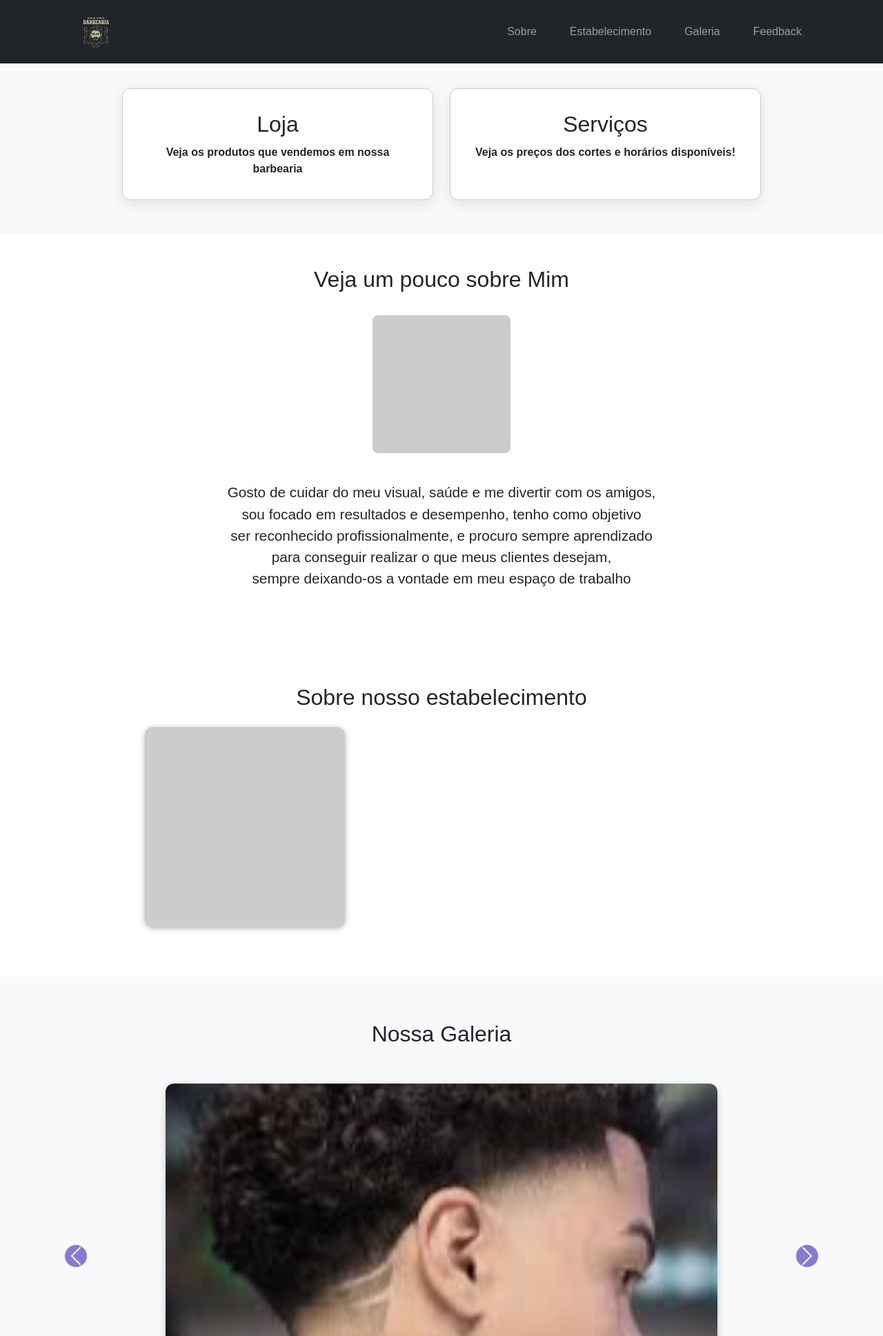
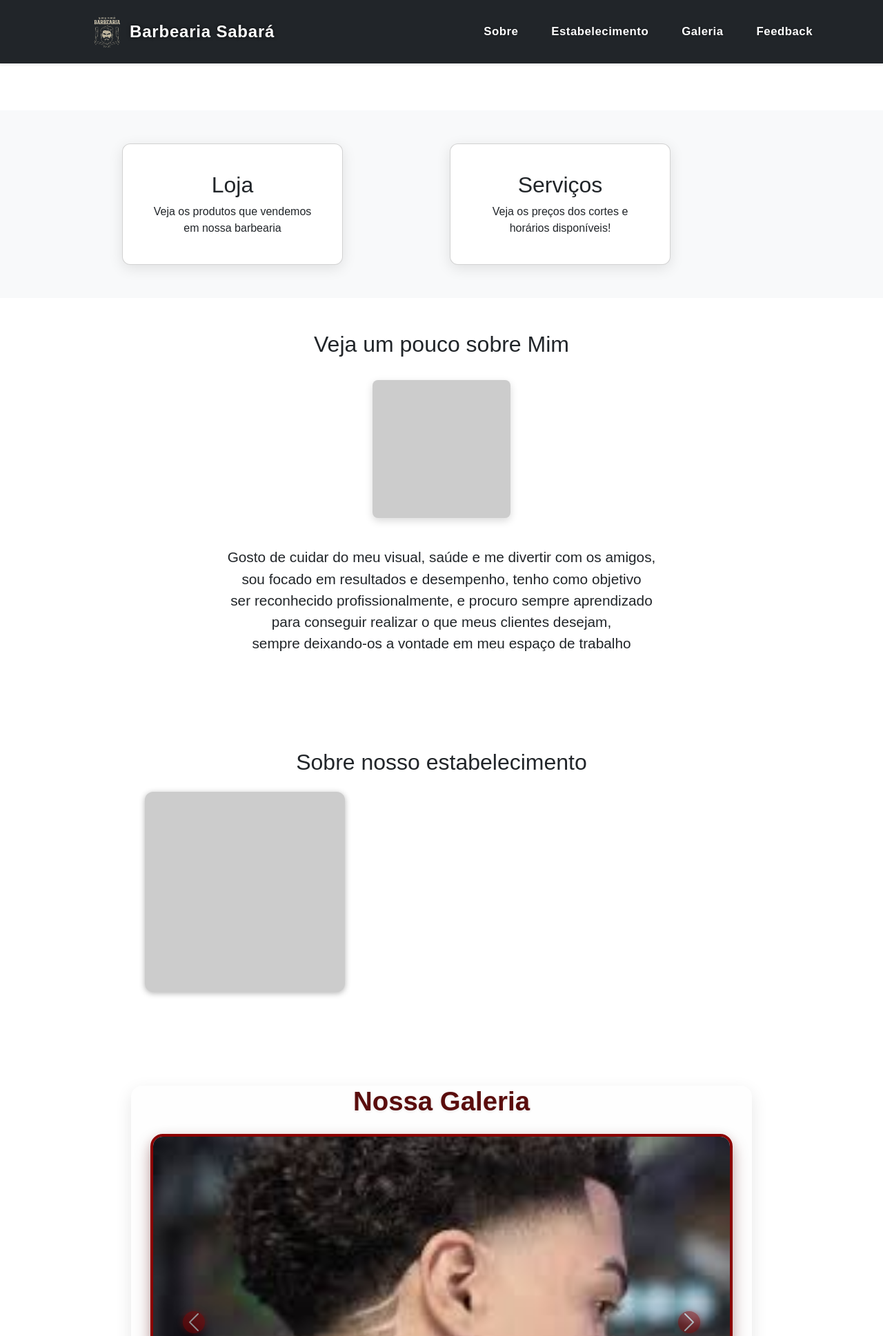
Before and after one commit to JCassimiro2/BarberSabara, a PHP site: page / in a window 1280 px wide. Shown: the top 1937 px of the page at 69% size. Run offline with PHP 8.4, Linux system fonts and the light colour scheme.

Commit message:
ajustando

```diff
--- a/css/style.css
+++ b/css/style.css
@@ -1,58 +1,112 @@
+/* Reset básico e corpo */
 html, body {
-  height: 100%; /* Garante que a altura da página ocupe toda a tela */
+  height: 100%;
   margin: 0;
-}
-
-body {
   font-family: Arial, sans-serif;
-  margin: 0;
-  padding: 0;
   background-color: white;
-  padding-top: 80px; /* ajuste conforme a altura do seu header */
-  min-height: 100vh; /* garante que o body ocupe ao menos a altura total da tela */
+  padding-top: 80px; /* para o header fixo */
+  min-height: 100vh;
   display: flex;
   flex-direction: column;
 }
 
-.logo-img {
-  width: 50px; /* aumenta a largura conforme quiser */
-  height: 50px; /* mantém a proporção */
-  transition: transform 0.3s ease;
-}
-
-.logo-img:hover {
-  transform: scale(1.1); /* efeito zoom ao passar mouse */
-}
-
+/* Cabeçalho fixo */
 header {
   position: fixed;
   top: 0;
   left: 0;
   width: 100%;
+  background-color: #222;
   z-index: 999;
+  box-shadow: 0 2px 6px rgba(0,0,0,0.5);
 }
 
+/* Logo no header */
+.logo-img {
+  width: 50px;
+  height: 50px;
+  transition: transform 0.3s ease;
+  margin-left: 1rem;
+  cursor: pointer;
+}
+.logo-img:hover {
+  transform: scale(1.1);
+}
+
+/* Navegação */
 nav ul {
   list-style: none;
   display: flex;
-  justify-content: space-around;
+  justify-content: center;
   padding: 0;
+  margin: 0;
+  gap: 2rem;
+}
+nav ul li {
   margin: 0;
 }
 
-nav ul li {
-  margin: 0 1em;
+/* Links do menu */
+nav a {
+  color: white;
+  text-decoration: none;
+  padding: 0.5em 1em;
+  font-weight: 600;
+  font-size: 1.1rem;
+  letter-spacing: 0.5px;
+  border-radius: 6px;
+  transition: background-color 0.3s ease, color 0.3s ease, text-shadow 0.3s ease;
+  text-shadow: 0 0 3px rgba(0,0,0,0.6);
+  user-select: none;
 }
 
+/* Logo (não muda no hover) */
+.navbar-brand span {
+  color: #ffffff;
+  font-weight: 700;
+  font-size: 1.4rem;
+  letter-spacing: 0.8px;
+  text-shadow: 0 0 5px rgba(0,0,0,0.7);
+  user-select: none;
+}
+
+/* Hover apenas nos links do menu (exceto logo) */
+.navbar-nav .nav-link:hover,
+nav a:hover {
+  background-color: #8B0000; /* vermelho vinho escuro */
+  color: #fff !important;
+  text-shadow: 0 0 8px #8B0000;
+}
+
+/* Cards de Loja e Serviços */
 .loja-servicos {
   display: flex;
   flex-wrap: wrap;
-  justify-content: space-around;
+  justify-content: center;
   padding: 2em;
-  background-color: #2b2b2b !important; /* Cor de fundo mais clara e com !important */
-  gap: 1em;
+  background-color: #2b2b2b !important;
+  gap: 1.5em;
 }
 
+.card {
+  background: white;
+  border-radius: 12px;
+  box-shadow: 0 5px 20px rgba(0,0,0,0.1);
+  flex: 1 1 300px;
+  max-width: 320px;
+  padding: 1.5em 1em;
+  cursor: pointer;
+  transition: transform 0.3s ease, box-shadow 0.3s ease;
+  text-align: center;
+  user-select: none;
+}
+
+.card:hover {
+  transform: scale(1.07);
+  box-shadow: 0 10px 30px rgba(0,0,0,0.15);
+}
+
+/* Mensagem enviada */
 .mensagem-enviada {
   color: white;
   background-color: #28a745;
@@ -73,14 +127,7 @@ nav ul li {
   100% { opacity: 0; display: none; }
 }
 
-.card {
-  flex: 1 1 45%;
-  background: white;
-  padding: 1em;
-  border: 1px solid #ccc;
-  border-radius: 0.5em;
-}
-
+/* Seções gerais */
 .sobre, .estabelecimento, .mensagem, .galeria {
   padding: 2em;
 }
@@ -105,238 +152,99 @@ nav ul li {
   margin-top: 1em;
 }
 
-.scroll-row {
-  gap: 1rem; /* ajuste como preferir: 1rem, 1.5rem, etc. */
-  display: flex;
-  overflow-x: auto;
-  scroll-snap-type: x mandatory;
-  -webkit-overflow-scrolling: touch;
-  padding-bottom: 1rem;
-}
-
+/* Galeria e carrossel */
 .galeria {
-  text-align: center;
-  background-color: #f8f9fa;
-  padding: 4rem 1rem;
+  max-width: 900px;
+  margin: 4rem auto;
+  padding: 0 1rem;
+  background-color: #fefefe;
+  border-radius: 16px;
+  box-shadow: 0 8px 25px rgba(0,0,0,0.1);
   text-align: center;
 }
 
-.carousel-wrapper {
-  position: relative;
-  overflow: hidden;
-  max-width: 1000px;
-  margin: auto;
+/* Título da Galeria */
+.galeria h2 {
+  font-size: 2.4rem;
+  font-weight: 700;
+  color: #5a0d0d; /* vinho escuro */
+  margin-bottom: 2rem;
+  text-shadow: 0 1px 4px rgba(0,0,0,0.1);
 }
 
+/* Carousel inner */
 .carousel-inner {
-  max-width: 800px; /* largura máxima do carrossel */
+  max-width: 850px;
   margin: 0 auto;
-  border-radius: 12px;
-  overflow: hidden;
-  box-shadow: 0 4px 12px rgba(0, 0, 0, 0.2);
+  border-radius: 20px;
+  overflow: visible;
+  box-shadow: 0 4px 15px rgba(90, 13, 13, 0.15);
 }
 
-.carousel-inner img {
-  max-height: 500px; /* altura máxima da imagem */
-  object-fit: cover;
-  width: 100%;
+/* Cada item do carrossel */
+.carousel-item {
+  padding-bottom: 2rem;
+  transition: transform 0.35s ease, box-shadow 0.35s ease;
+  cursor: pointer;
+  text-align: center;
+  user-select: none;
 }
 
-.carousel {
-  display: flex;
-  gap: 30px;
-  padding: 20px 0;
-  overflow: hidden;
-  scroll-behavior: smooth;
-  justify-content: center;
-  display: flex;
-  overflow: hidden;
-  position: relative;
+/* Imagem dos cortes */
+.corte-img-carousel {
+  width: 100%;
+  max-height: 450px;
+  object-fit: cover;
+  border-radius: 18px;
+  box-shadow: 0 12px 25px rgba(90, 13, 13, 0.3);
+  transition: transform 0.4s ease, filter 0.4s ease;
+  border: 4px solid #8B0000; /* borda vinho */
 }
 
-.carousel-item {
-  transition: transform 0.3s ease-in-out;
+/* Efeito hover nas imagens */
+.carousel-item:hover .corte-img-carousel {
+  transform: scale(1.05);
+  filter: brightness(1.1);
+  box-shadow: 0 18px 40px rgba(90, 13, 13, 0.6);
+  border-color: #5a0d0d;
 }
 
-.carousel-item-next, .carousel-item-prev, .carousel-item.active {
-  transform: scale(1.2); /* Aumenta o item ativo */
+/* Nome do corte */
+.nome-corte-carousel {
+  font-size: 1.3rem;
+  font-weight: 700;
+  color: #5a0d0d;
+  margin-top: 1rem;
+  text-transform: uppercase;
+  letter-spacing: 1.5px;
+  text-shadow: 0 2px 4px rgba(0,0,0,0.15);
 }
 
-.carousel-item-next, .carousel-item-prev {
-  transform: scale(0.8); /* Diminui os itens ao lado */
+/* Botões do carrossel */
+.carousel-control-prev-icon,
+.carousel-control-next-icon {
+  background-color: #8B0000;
+  border-radius: 50%;
+  padding: 12px;
+  box-shadow: 0 0 10px rgba(139, 0, 0, 0.8);
+  transition: background-color 0.3s ease, box-shadow 0.3s ease;
 }
 
-
-.card {
-  min-width: 200px;
-  background: white;
-  border-radius: 12px;
-  box-shadow: 0 5px 20px rgba(0, 0, 0, 0.1);
-  scroll-snap-align: center;
-  flex-shrink: 0;
-  transition: transform 0.3s, transform 0.5s ease-out;
-  text-align: center;
+.carousel-control-prev-icon:hover,
+.carousel-control-next-icon:hover {
+  background-color: #5a0d0d;
+  box-shadow: 0 0 20px rgba(90, 13, 13, 1);
 }
 
-.card img {
-  width: 100%;
-  border-top-left-radius: 12px;
-  border-top-right-radius: 12px;
-  transition: transform 0.3s ease;
+/* Remove escala padrão do Bootstrap para não distorcer */
+.carousel-item-next,
+.carousel-item-prev,
+.carousel-item.active {
+  transform: none !important;
+  opacity: 1 !important;
 }
 
-.card p {
-  margin: 10px 0;
-  font-weight: bold;
-}
-
-.card.active {
-  transform: scale(1.2);
-  z-index: 1;
-}
-
-.card.inactive {
-  transform: scale(0.8);
-  opacity: 0.7;
-}
-
-.carousel-control-prev-icon {
-  background-color: #1600a7 ;
-   border-radius: 50%;
-}
-
-.carousel-control-next-icon {
-  background-color: #1600a7;
-   border-radius: 50%;
-}
-
-.arrow {
-  position: absolute;
-  top: 50%;
-  transform: translateY(-50%);
-  font-size: 2rem;
-  background: rgba(0,0,0,0.5);
-  color: white;
-  border: none;
-  padding: 8px 12px;
-  cursor: pointer;
-  z-index: 1;
-  border-radius: 50%;
-}
-.arrow.left  { left: 10px; }
-.arrow.right { right: 10px; }
-
-.foto {
-  width: 100%;
-  padding-top: 100%;
-  background-color: #dcdcdc;
-  border-radius: 0.5em;
-  position: relative;
-}
-
-.mensagem form {
-  display: flex;
-  flex-direction: column;
-  align-items: center;
-  gap: 1em;
-}
-
-.mensagem input,
-.mensagem textarea {
-  width: 100%;
-  max-width: 400px;
-  padding: 0.5em;
-  border: 1px solid #ccc;
-  border-radius: 4px;
-}
-
-.mensagem button {
-  padding: 0.5em 1.5em;
-  font-size: 1em;
-  background-color: #333;
-  color: white;
-  border: none;
-  border-radius: 4px;
-  cursor: pointer;
-  transition: background 0.3s ease, transform 0.3s ease;
-}
-
-.mensagem button:hover {
-  background-color: #555;
-  transform: scale(1.05); /* Leve aumento no botão */
-}
-
-input, textarea {
-  width: 100%;
-  max-width: 400px;
-  padding: 0.5em;
-}
-
-footer {
-  background: #111;
-  padding: 2em 1em;
-  color: white;
-  margin-top: auto; /* Empurra o footer para o final da tela */
-  width: 100%;
-  position: relative;
-  bottom: 0;
-}
-
-.footer-container {
-  display: flex;
-  flex-wrap: wrap;
-  justify-content: space-between;
-  align-items: center;
-  gap: 1em;
-  max-width: 1000px;
-  margin: 0 auto;
-}
-
-.footer-mensagem {
-  width: 100%;
-  text-align: center;
-  font-size: 1.1em;
-}
-
-.footer-item {
-  flex: 1 1 300px;
-  display: flex;
-  flex-direction: column;
-  align-items: center;
-  justify-content: center;
-  gap: 0.5em;
-  background-color: #2c2c2c;
-  border-radius: 12px;
-  padding: 1em;
-  text-align: center;
-}
-
-.footer-item a {
-  color: white;
-  text-decoration: none;
-  transition: color 0.3s ease, background-color 0.3s ease;
-}
-
-.footer-item a:hover {
-  color: #333;
-  background-color: rgba(255, 255, 255, 0.2); /* Fundo mais suave */
-  text-decoration: underline;
-}
-
-nav a {
-  color: white;
-  text-decoration: none;
-  padding: 0.5em 1em;
-  transition: all 0.3s ease;
-  border-radius: 5px;
-}
-
-nav a:hover {
-  background-color: rgba(255, 255, 255, 0.2); /* Fundo levemente transparente */
-  color: #333;
-  border: 1px solid #ccc;
-}
-
+/* Seções Sobre e Estabelecimento */
 .sobre h2,
 .estabelecimento h2,
 .galeria h2,
@@ -362,21 +271,22 @@ nav a:hover {
   background: #ccc;
   border-radius: 8px;
   flex-shrink: 0;
+  box-shadow: 0 4px 12px rgba(0,0,0,0.15);
 }
 
 .info-sobre {
   flex-grow: 1;
   max-width: 600px;
+  font-size: 1.1rem;
+  line-height: 1.5;
 }
 
 .Sobre-mim {
-  text-align: center;
   font-size: 1.3em;
   margin: 2em 0;
 }
 
 .titulo-centro {
-  text-align: center;
   font-size: 1.8em;
   margin-bottom: 1em;
 }
@@ -439,99 +349,115 @@ section {
   margin-top: 10px;
 }
 
-.card {
-  transition: transform 0.3s ease; /* Suaviza a transição */
+/* Botão e formulário feedback */
+.mensagem form {
+  display: flex;
+  flex-direction: column;
+  align-items: center;
+  gap: 1em;
 }
 
-.card:hover {
-  transform: scale(1.05); /* Cresce o serviço quando passar o mouse */
+.mensagem input,
+.mensagem textarea {
+  width: 100%;
+  max-width: 400px;
+  padding: 0.5em;
+  border: 1px solid #ccc;
+  border-radius: 4px;
 }
 
-.card:active {
-  transform: scale(1.05); /* Mantém o tamanho maior quando clicado */
+.mensagem button {
+  padding: 0.5em 1.5em;
+  font-size: 1em;
+  background-color: #333;
+  color: white;
+  border: none;
+  border-radius: 4px;
+  cursor: pointer;
+  transition: background 0.3s ease, transform 0.3s ease;
 }
 
-#nova-secao {
-  display: none;
-  opacity: 0;
-  transition: opacity 0.5s ease;
-  padding: 40px;
-  text-align: center;
-  background-color: #f8f9fa;
+.mensagem button:hover {
+  background-color: #555;
+  transform: scale(1.05);
 }
 
-#nova-secao.mostrar {
-   display: block !important;
-  opacity: 1;
+input, textarea {
+  width: 100%;
+  max-width: 400px;
+  padding: 0.5em;
 }
 
-/* Sobe um pouco a seção Loja e reduz espaçamento superior */
-#secao-loja {
-  margin-top: -20px;
-  padding-top: 30px !important;
-  padding-bottom: 30px !important;
+/* Footer */
+footer {
+  background: #111;
+  padding: 2em 1em;
+  color: white;
+  margin-top: auto;
+  width: 100%;
+  position: relative;
+  bottom: 0;
 }
 
-/* Cards um pouco maiores */
-#secao-loja .card {
-  transform: scale(1.03);
-  box-shadow: 0 4px 15px rgba(0,0,0,0.1);
-  transition: transform 0.3s ease, box-shadow 0.3s ease;
+.footer-container {
+  display: flex;
+  flex-wrap: wrap;
+  justify-content: space-between;
+  align-items: center;
+  gap: 1em;
+  max-width: 1000px;
+  margin: 0 auto;
 }
 
-#secao-loja .card:hover {
-  transform: scale(1.07);
-  box-shadow: 0 6px 20px rgba(0,0,0,0.15);
+.footer-mensagem {
+  width: 100%;
+  text-align: center;
+  font-size: 1.1em;
 }
 
-/* Garante que não haja animações na seção Loja nem no footer */
-#secao-loja,
-footer {
-  transition: none !important;
+.footer-item {
+  flex: 1 1 300px;
+  display: flex;
+  flex-direction: column;
+  align-items: center;
+  justify-content: center;
+  gap: 0.5em;
+  background-color: #2c2c2c;
+  border-radius: 12px;
+  padding: 1em;
+  text-align: center;
 }
 
-/* Ajuste de espaçamento para a seção Loja */
-#secao-loja {
-  margin-top: -20px; /* sobe a seção um pouco */
-  padding-top: 30px;
-  padding-bottom: 30px;
+.footer-item a {
+  color: white;
+  text-decoration: none;
+  transition: color 0.3s ease, background-color 0.3s ease;
 }
 
-/* Se quiser estilizar ainda mais os títulos */
-#secao-loja h2 {
-  color: #fff;
-  font-weight: bold;
+.footer-item a:hover {
+  color: #333;
+  background-color: rgba(255, 255, 255, 0.2);
+  text-decoration: underline;
 }
 
-.pagina-transicao {
-  position: fixed;
-  top: 0;
-  left: 0;
-  width: 100%;
-  height: 100%;
-  background: black;
-  z-index: 9999;
-  pointer-events: none;
-  opacity: 0;
-  transform: scale(1);
-  animation: zoomTransition 0.8s forwards;
+/* Estilo base do menu */
+.navbar-nav .nav-link {
+  color: #ffffff;
+  font-weight: 600;
+  font-size: 1.05rem;
+  letter-spacing: 0.5px;
+  transition: background-color 0.3s ease, color 0.3s ease;
+  text-shadow: 0 0 3px rgba(0, 0, 0, 0.5);
+  border-radius: 5px;
 }
 
-@keyframes zoomTransition {
-  0% {
-    opacity: 0;
-    transform: scale(1);
-  }
-  50% {
-    opacity: 0.6;
-    transform: scale(1.2);
-  }
-  100% {
-    opacity: 1;
-    transform: scale(2);
-  }
+/* Efeito hover apenas nos links do menu (não afeta a logo) */
+.navbar-nav .nav-link:hover {
+  background-color: #8B0000;
+  color: #ffffff !important;
 }
 
+/* Responsividade */
 @media (max-width: 768px) {
   nav ul {
     flex-direction: column;
--- a/index.php
+++ b/index.php
@@ -8,16 +8,15 @@
   <link href="css/style.css" rel="stylesheet">
 </head>
 <body>
-
   <div id="transicao" style="display: none;"></div>
-
   <div id="conteudo-principal">
-    <header class="reveal bg-dark text-white py-2">
+    <header class="reveal bg-dark text-white py-2 shadow-sm custom-header">
   <div class="container">
     <nav class="navbar navbar-expand-lg navbar-dark">
       <div class="container-fluid">
-            <a class="navbar-brand" href="#">
-  <img src="imagens/LogoBarbearia.png" alt="Barbearia Sabará" class="logo-img">
+        <a class="navbar-brand d-flex align-items-center" href="#">
+          <img src="imagens/LogoBarbearia.png" alt="Barbearia Sabará" class="logo-img me-2">
+          <span class="fs-4 fw-bold">Barbearia Sabará</span>
         </a>
         <button class="navbar-toggler" type="button" data-bs-toggle="collapse" data-bs-target="#navbarNav">
           <span class="navbar-toggler-icon"></span>
@@ -34,6 +33,7 @@
     </nav>
   </div>
 </header>
+
 
     <section class="reveal py-5 bg-light" id="servicos">
       <div class="container">
@@ -85,35 +85,50 @@
     </section>
 
     <section class="galeria" id="Galeria">
-      <h2>Nossa Galeria</h2>
+  <div class="container">
+    <h2 class="text-center mb-4">Nossa Galeria</h2>
     <div id="carouselExample" class="carousel slide" data-bs-ride="carousel">
       <div class="carousel-inner">
-          <div class="carousel-item active">
-            <img src="imagens/americano.jpg" class="d-block w-100" alt="Americano">
+
+        <div class="carousel-item active text-center">
+          <img src="imagens/americano.jpg" class="d-block w-100 corte-img-carousel" alt="Americano">
+          <p class="nome-corte-carousel">Americano</p>
         </div>
-          <div class="carousel-item">
-            <img src="imagens/lowfade.jpg" class="d-block w-100" alt="Low-Fade">
+
+        <div class="carousel-item text-center">
+          <img src="imagens/lowfade.jpg" class="d-block w-100 corte-img-carousel" alt="Low-Fade">
+          <p class="nome-corte-carousel">Low Fade</p>
         </div>
-          <div class="carousel-item">
-            <img src="imagens/midfade.jpg" class="d-block w-100" alt="Mid-Fade">
+
+        <div class="carousel-item text-center">
+          <img src="imagens/midfade.jpg" class="d-block w-100 corte-img-carousel" alt="Mid-Fade">
+          <p class="nome-corte-carousel">Mid Fade</p>
         </div>
-          <div class="carousel-item">
-            <img src="imagens/buzzcut.jpg" class="d-block w-100" alt="Buzz Cut">
+
+        <div class="carousel-item text-center">
+          <img src="imagens/buzzcut.jpg" class="d-block w-100 corte-img-carousel" alt="Buzz Cut">
+          <p class="nome-corte-carousel">Buzz Cut</p>
         </div>
-          <div class="carousel-item">
-            <img src="imagens/highfade.jpg" class="d-block w-100" alt="High-Fade">
+
+        <div class="carousel-item text-center">
+          <img src="imagens/highfade.jpg" class="d-block w-100 corte-img-carousel" alt="High-Fade">
+          <p class="nome-corte-carousel">High Fade</p>
         </div>
+
       </div>
+
       <button class="carousel-control-prev" type="button" data-bs-target="#carouselExample" data-bs-slide="prev">
         <span class="carousel-control-prev-icon" aria-hidden="true"></span>
-          <span class="visually-hidden">Previous</span>
+        <span class="visually-hidden">Anterior</span>
       </button>
       <button class="carousel-control-next" type="button" data-bs-target="#carouselExample" data-bs-slide="next">
         <span class="carousel-control-next-icon" aria-hidden="true"></span>
-          <span class="visually-hidden">Next</span>
+        <span class="visually-hidden">Próximo</span>
       </button>
     </div>
+  </div>
 </section>
+
 
     <!-- Formulário único, funcionando e com mensagem de sucesso -->
     <section class="mensagem" id="feedback">
```
Also changed, not shown: other parts of css/style.css (+21 -9 lines). Lines whose indentation alone changed are shown as unchanged.
